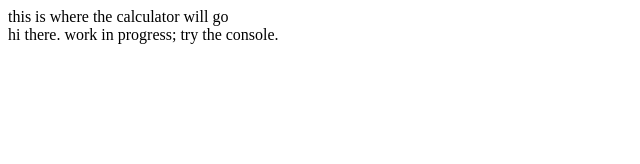
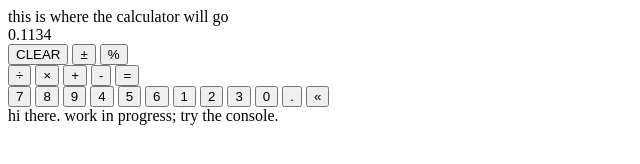
Before and after one commit to arglinguist/calculator, a plain HTML site: page index.html in a window 1280 px wide. Shown: the whole page, without its empty margins (0-640 px from the left). Drawn offline with Linux system fonts and the light colour scheme.

Commit message:
html structure outline added

```diff
--- a/index.html
+++ b/index.html
@@ -12,6 +12,33 @@
     <main>
         <div id="calc">
             this is where the calculator will go
+            <div id = "display">0.1134</div>
+            <div id = "adjust">
+                <button id="clear">CLEAR</button>
+                <button id="rev">&#177;</button>
+                <button id="%">&#37;</button>
+            </div>
+            <div id = "operators">
+                <button id = "divide">&#247;</button>
+                <button id = "mult">&#215;</button>
+                <button id = "add">&#43;</button>
+                <button id = "sub">&#45;</button>
+                <button id = "equals">&#61;</button>
+            </div>
+            <div id = "buttons">
+                <button id = "7">7</button>
+                <button id = "8">8</button>
+                <button id = "9">9</button>
+                <button id = "4">4</button>
+                <button id = "5">5</button>
+                <button id = "6">6</button>
+                <button id = "1">1</button>
+                <button id = "2">2</button>
+                <button id = "3">3</button>
+                <button id = "0">0</button>
+                <button id = ".">.</button>
+                <button id = "back">&#171;</button>
+            </div>
         </div>
 <div id = "notes">
     hi there. work in progress; try the console.
```
